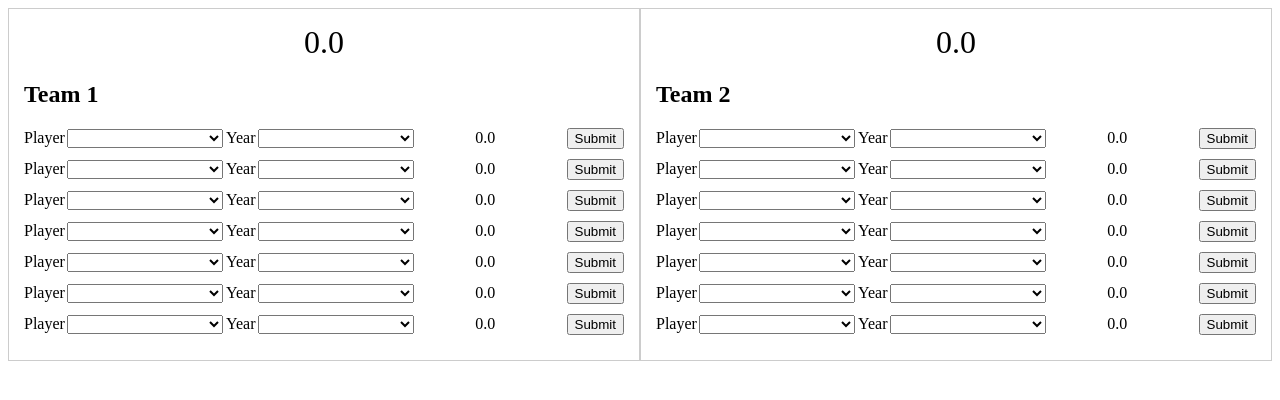
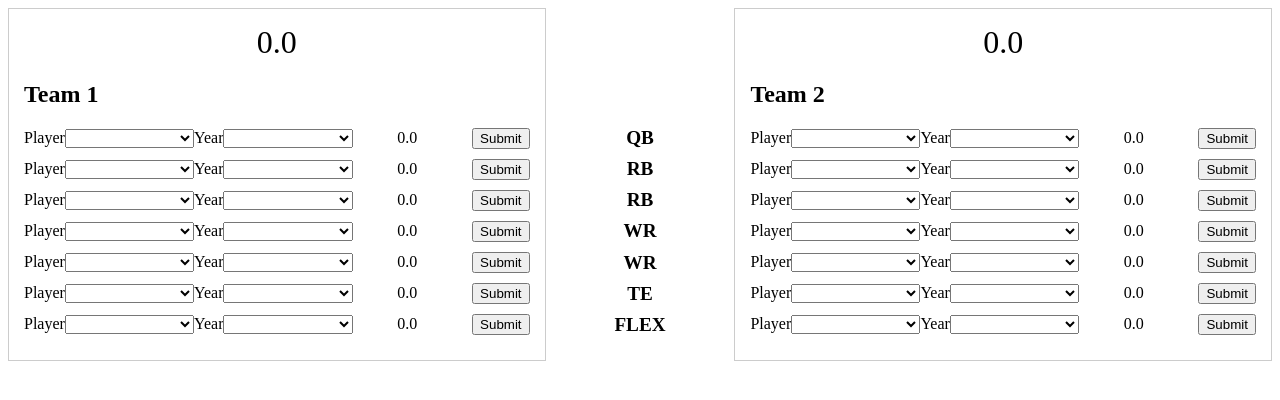
Before and after one commit to ronan-zelta/draft_battles, a Django app: page /play/ in a window 1280 px wide. Shown: the top 400 px of the page. Run offline with Django 4.2, Linux system fonts and the light colour scheme; lists and menus that the app fills with data are empty.

Commit message:
Added positional labels, moved styles to CSS

```diff
--- /dev/null
+++ b/main/static/main/play_game.css
@@ -0,0 +1,53 @@
+.container {
+    display: flex;
+    justify-content: space-between;
+}
+.team-section {
+    width: 40%;
+    border: 1px solid #ccc;
+    padding: 15px;
+}
+.player-year-pair {
+    display: flex;
+    justify-content: space-between;
+    align-items: center;
+    margin-bottom: 10px;
+}
+.dropdowns {
+    display: flex;
+    justify-content: space-between;
+    width: 65%;
+}
+select {
+    width: 40%;
+}
+.scoreboard {
+    text-align: center;
+    font-size: 2em;
+    margin-bottom: 20px;
+}
+.player-score {
+    margin-right: 10px;
+}
+
+.positions {
+    display: flex;
+    flex-direction: column;
+    justify-content: space-between;
+    align-items: center;
+    width: 10%; /* Reduced width to just fit the text + slight margin */
+    padding: 0 10px; /* Added horizontal padding */
+    border-left: none;
+    border-right: none;
+}
+.position-header {
+    height: 112px;
+}
+.position-footer {
+    height: 18px;
+}
+.position {
+    font-size: 1.2em; /* Reduced the font-size to fit the design */
+    font-weight: bold;
+    margin: 2% 0; /* Adjusted margin to make them closer */
+}
--- a/main/templates/main/play_game.html
+++ b/main/templates/main/play_game.html
@@ -4,39 +4,8 @@
     <meta charset="UTF-8">
     <meta name="viewport" content="width=device-width, initial-scale=1.0">
     <title>Draft Battles Game</title>
-    <style>
-        .container {
-            display: flex;
-            justify-content: space-between;
-        }
-        .team-section {
-            width: 48%;
-            border: 1px solid #ccc;
-            padding: 15px;
-        }
-        .player-year-pair {
-            display: flex;
-            justify-content: space-between;
-            align-items: center;
-            margin-bottom: 10px;
-        }
-        .dropdowns {
-            display: flex;
-            justify-content: space-between;
-            width: 65%;
-        }
-        select {
-            width: 40%;
-        }
-        .scoreboard {
-            text-align: center;
-            font-size: 2em;
-            margin-bottom: 20px;
-        }
-        .player-score {
-            margin-right: 10px;
-        }
-    </style>
+    {% load static %}
+    <link rel="stylesheet" href="{% static 'main/play_game.css' %}">
 </head>
 <body>
     <div class="container">
@@ -61,6 +30,15 @@
                 <button type="submit">Submit</button>
             </div>
             {% endfor %}
+        </div>
+
+        <!-- Positions Section -->
+        <div class="positions">
+            <div class="position-header"></div>
+            {% for position in positions_list %}
+                <div class="position">{{ position }}</div>
+            {% endfor %}
+            <div class="position-footer"></div>
         </div>
 
         <!-- Team 2 Section -->
--- a/main/views.py
+++ b/main/views.py
@@ -4,4 +4,7 @@ def homepage(request):
     return render(request, 'main/homepage.html')
 
 def play_game(request):
-    return render(request, 'main/play_game.html')
+    context = {
+        'positions_list': ["QB", "RB", "RB", "WR", "WR", "TE", "FLEX"]
+    }
+    return render(request, 'main/play_game.html', context)
```
